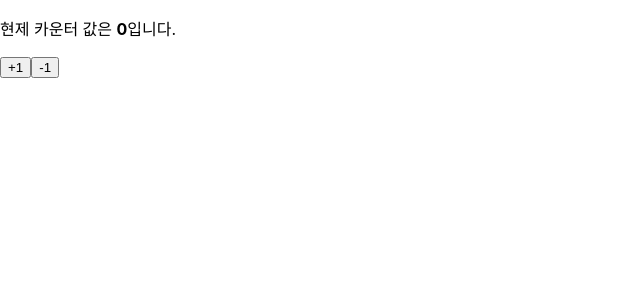
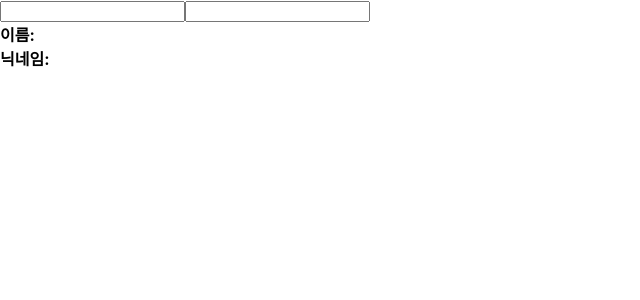
Before and after one commit to gytjr/react-practice, a React (Create React App) app: page / in a window 1280 px wide. Shown: the top 300 px of the page, without its empty margins (0-640 px from the left). Built offline with nearby package versions, Linux system fonts and the light colour scheme.

Commit message:
useReducer 인풋상태 관리하기

```diff
--- a/src/App.js
+++ b/src/App.js
@@ -1,8 +1,8 @@
 import { useState } from "react";
-import Counter from "./Counter.js";
+import Info from "./Info.js";
 
 const App = () => {
-  return <Counter></Counter>;
+  return <Info></Info>;
 };
 
 export default App;
--- a/src/Info.js
+++ b/src/Info.js
@@ -1,29 +1,27 @@
-import React, { useEffect, useState } from "react";
+import React, { useReducer } from "react";
+
+function reducer(state, action) {
+  return {
+    ...state,
+    [action.name]: action.value,
+  };
+}
 
 const Info = () => {
-  const [name, setName] = useState("");
-  const [nickname, setNickname] = useState("");
+  const [state, dispatch] = useReducer(reducer, {
+    name: "",
+    nickname: "",
+  });
+  const { name, nickname } = state;
+  const onChange = (e) => {
+    dispatch(e.target);
+  };
 
-  useEffect(() => {
-    console.log("effect");
-    console.log(name);
-    return () => {
-      console.log("cleanup");
-      console.log(name);
-    };
-  }, [name]);
-
-  const onchangeName = (e) => {
-    setName(e.target.value);
-  };
-  const onchangeNickname = (e) => {
-    setNickname(e.target.value);
-  };
   return (
     <div>
       <div>
-        <input value={name} onChange={onchangeName} />
-        <input value={nickname} onChange={onchangeNickname} />
+        <input name="name" value={name} onChange={onChange} />
+        <input name="nickname" value={nickname} onChange={onChange} />
       </div>
       <div>
         <div>
```
Also changed, not shown: 1 other file (tests, documents, lock files or other folders).
